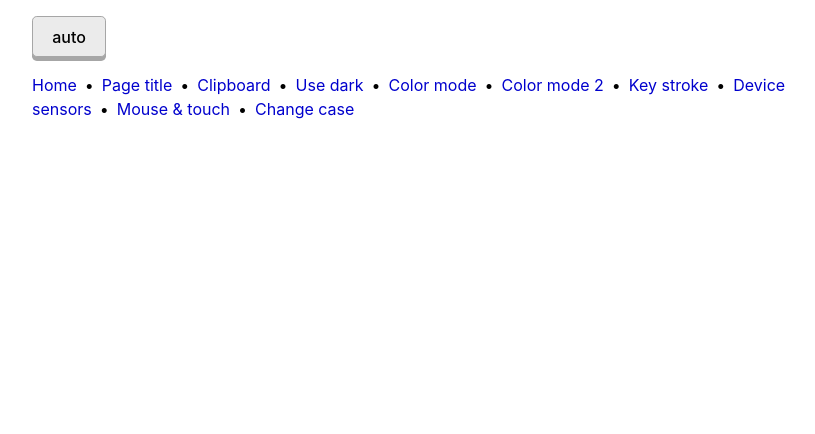
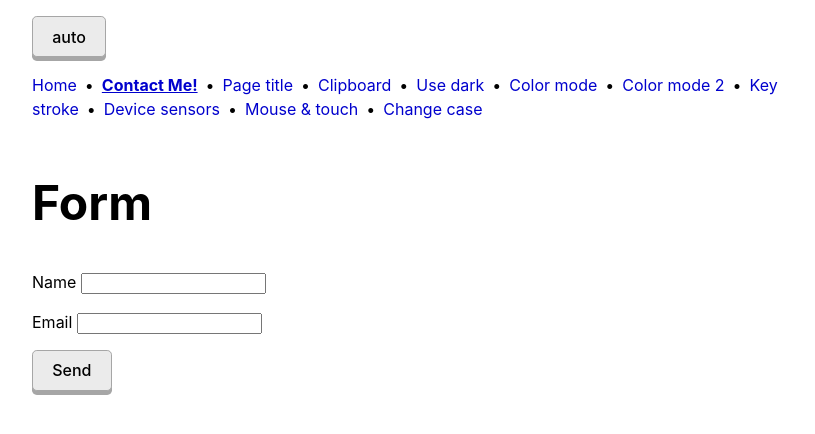
Before and after one commit to YonatanKof/vue-use, a Vue app: page /form in a window 1280 px wide. Shown: the top 434 px of the page, without its empty margins (208-1023 px from the left). Built offline with nearby package versions, Linux system fonts and the light colour scheme.

Commit message:
Add form

```diff
--- a/src/App.vue
+++ b/src/App.vue
@@ -2,6 +2,7 @@
 import Colors from './components/useColorMode.vue';
 const theseLinks = [
 	{ to: '/', title: 'Home' },
+	{ to: '/form', title: 'Contact Me!' },
 	{ to: '/use-title', title: 'Page title' },
 	{ to: '/use-clipboard', title: 'Clipboard' },
 	{ to: '/use-dark', title: 'Use dark' },
--- a/src/router.js
+++ b/src/router.js
@@ -5,6 +5,7 @@
 	routes: [
 		// add pages here
 		{ path: "/", name: "index", component: () => import("./views/index.vue") },
+		{ path: "/form", name: "form", component: () => import("./views/form.vue") },
 		{ path: "/use-title", name: "use-title", component: () => import("./views/use-title.vue") },
 		{ path: "/use-clipboard", name: "use-clipboard", component: () => import("./views/use-clipboard.vue") },
 		{ path: "/use-dark", name: "use-dark", component: () => import("./views/use-dark.vue") },
--- /dev/null
+++ b/src/views/form.vue
@@ -0,0 +1,16 @@
+<template>
+	<div>
+		<h1>Form</h1>
+		<form name="contact" netlify>
+			<p>
+				<label>Name <input type="text" name="name" /></label>
+			</p>
+			<p>
+				<label>Email <input type="email" name="email" /></label>
+			</p>
+			<p>
+				<button type="submit">Send</button>
+			</p>
+		</form>
+	</div>
+</template>
```
